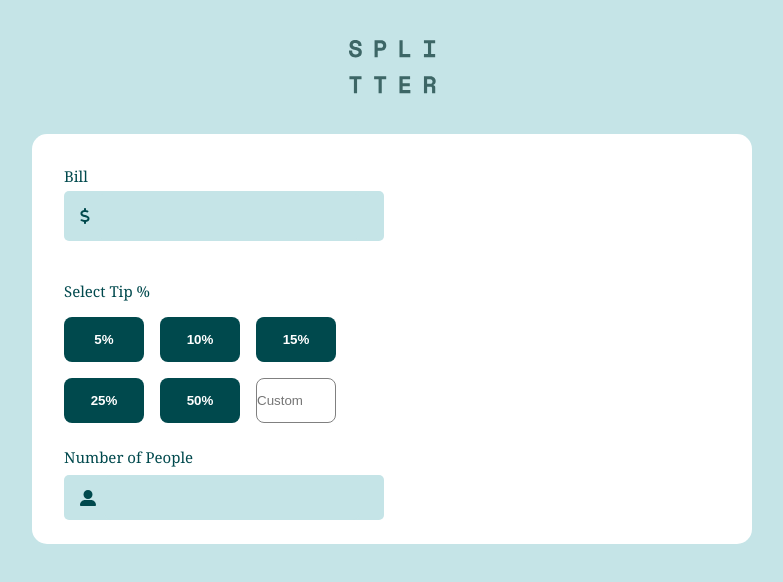
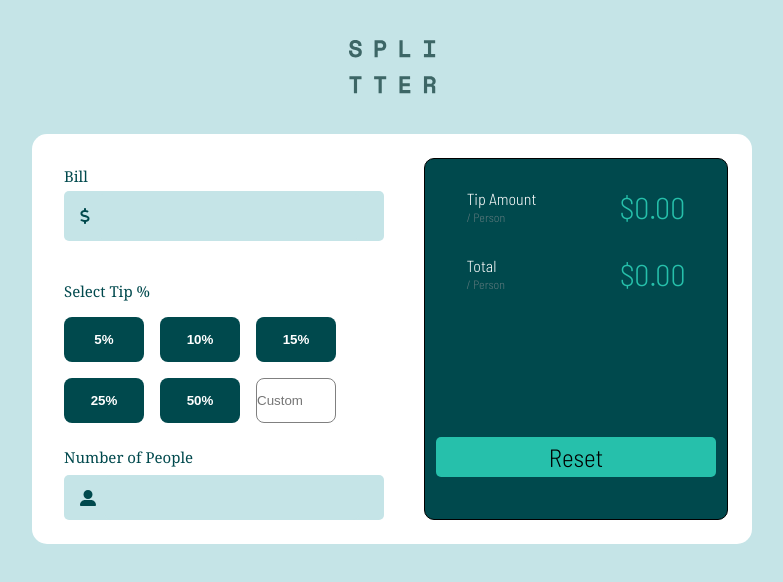
Before and after one commit to Facualemandi/fm3-j-react, a React (Create React App) app: page / in a window 1280 px wide. Shown: the top 582 px of the page, without its empty margins (248-1031 px from the left). Built offline with nearby package versions, Linux system fonts and the light colour scheme.

Commit message:
Terminando El Style de la página

```diff
--- a/public/index.html
+++ b/public/index.html
@@ -14,6 +14,7 @@
       manifest.json provides metadata used when your web app is installed on a
       user's mobile device or desktop. See https://developers.google.com/web/fundamentals/web-app-manifest/
     -->
+    <link href="https://fonts.googleapis.com/css2?family=Barlow+Semi+Condensed:ital,wght@0,300;0,600;0,900;1,100;1,700&family=Kumbh+Sans:wght@300&family=Lato:wght@900&family=Montserrat:wght@400;700&display=swap" rel="stylesheet">
     <link rel="manifest" href="%PUBLIC_URL%/manifest.json" />
     <!--
       Notice the use of %PUBLIC_URL% in the tags above.
--- a/src/Components/AppUi.js
+++ b/src/Components/AppUi.js
@@ -1,9 +1,13 @@
 import React from 'react'
 import AllContent from './AllContent'
 import Bill from './Bill'
+import ButtomReset from './ButtomReset'
+import ContenTips from './ContenTips'
 import Logo from './Logo'
 import NumberPeople from './NumberPeople'
+import TipAmount from './TipAmount'
 import Tips from './Tips'
+import TotalTips from './TotalTips'
 
 const AppUi = () => {
   return (
@@ -11,9 +15,18 @@ const AppUi = () => {
        <Logo/>
        <AllContent>
            <main>
+             <section>
                <Bill/>
                <Tips/>
                <NumberPeople/>
+             </section>
+
+                    <ContenTips>
+                            <TipAmount/>
+                            <TotalTips/>
+                            <ButtomReset/>
+                    </ContenTips>
+
            </main>
        </AllContent>
 
--- /dev/null
+++ b/src/Components/ButtomReset.js
@@ -0,0 +1,11 @@
+import React from 'react'
+import '../Styles/ButtomReset.css'
+const ButtomReset = () => {
+  return (
+     <section className='btm_reset'>
+          <button className='buttom_reset'> Reset </button>
+     </section>
+  )
+}
+
+export default ButtomReset
--- /dev/null
+++ b/src/Components/ContenTips.js
@@ -0,0 +1,14 @@
+import React from 'react'
+import '../Styles/ContentTips.css'
+
+const ContenTips = (props) => {
+  return (
+      <>
+         <section className='section_content_tips'>
+              {props.children}
+         </section>
+      </>
+  )
+}
+
+export default ContenTips
--- /dev/null
+++ b/src/Components/TipAmount.js
@@ -0,0 +1,18 @@
+import React from 'react'
+import '../Styles/TipAmount.css'
+const TipAmount = () => {
+  return (
+       <>
+       <section className='section_aamount'>
+         <div className='div_amount'>
+           <p>Tip Amount </p>
+           <span>/ Person</span>
+         </div>
+
+         <span className='tip_span'> $0.00 </span>
+       </section>
+       </>
+  )
+}
+
+export default TipAmount
--- /dev/null
+++ b/src/Components/TotalTips.js
@@ -0,0 +1,18 @@
+import React from 'react'
+import '../Styles/TotalTips.css'
+const TotalTips = () => {
+  return (
+    <>
+    <section className='section_total_tips'>
+      <div className='div_total_tips'>
+        <p>Total </p>
+        <span>/ Person</span>
+      </div>
+
+      <span className='total_tip_span'> $0.00 </span>
+    </section>
+    </>
+  )
+}
+
+export default TotalTips
--- /dev/null
+++ b/src/Styles/ButtomReset.css
@@ -0,0 +1,17 @@
+.btm_reset{
+    height: 23vh;
+    display: flex;
+    justify-content: center;
+    align-items: flex-end;
+}
+
+.buttom_reset{
+    width: 35vh;
+    height: 40px;
+    border-radius: 5px;
+    border: none;
+    background-color: hsl(172, 67%, 45%);
+    font-size: 25px;
+    font-family: 'Barlow Semi Condensed', sans-serif;
+    cursor: pointer;
+}
--- /dev/null
+++ b/src/Styles/ContentTips.css
@@ -0,0 +1,7 @@
+.section_content_tips{
+    border: 1px solid black;
+    width: 40vh;
+    margin: 2vh;
+    border-radius: 10px;
+    background-color: hsl(183, 100%, 15%);
+}
--- /dev/null
+++ b/src/Styles/TipAmount.css
@@ -0,0 +1,20 @@
+.section_aamount{
+    display: flex;
+    justify-content: space-around;
+    margin-top: 30px;
+}
+.div_amount p{
+    color: white;
+    font-family: 'Barlow Semi Condensed', sans-serif;
+    font-size: 16px;
+}
+.div_amount span{
+    font-size: 12px;
+    color: hsl(186, 14%, 43%);
+    font-family: 'Barlow Semi Condensed', sans-serif;
+}
+.tip_span{
+      font-size: 30px;
+      color:  hsl(172, 67%, 45%);
+      font-family: 'Barlow Semi Condensed', sans-serif;
+}
--- /dev/null
+++ b/src/Styles/TotalTips.css
@@ -0,0 +1,21 @@
+.section_total_tips{
+    display: flex;
+    justify-content: space-around;
+    margin-top: 30px;
+}
+.div_total_tips p{
+    color: white;
+    font-family: 'Barlow Semi Condensed', sans-serif;
+    font-size: 16px;
+}
+.div_total_tips span{
+    font-size: 12px;
+    color: hsl(186, 14%, 43%);
+    font-family: 'Barlow Semi Condensed', sans-serif;
+}
+.total_tip_span{
+      padding-left: 4vh;
+      font-size: 30px;
+      color:  hsl(172, 67%, 45%);
+      font-family: 'Barlow Semi Condensed', sans-serif;
+}
--- a/src/index.css
+++ b/src/index.css
@@ -7,3 +7,6 @@
 html{
   background-color: hsl(185, 41%, 84%);
 }
+main{
+  display: flex;
+}
```
